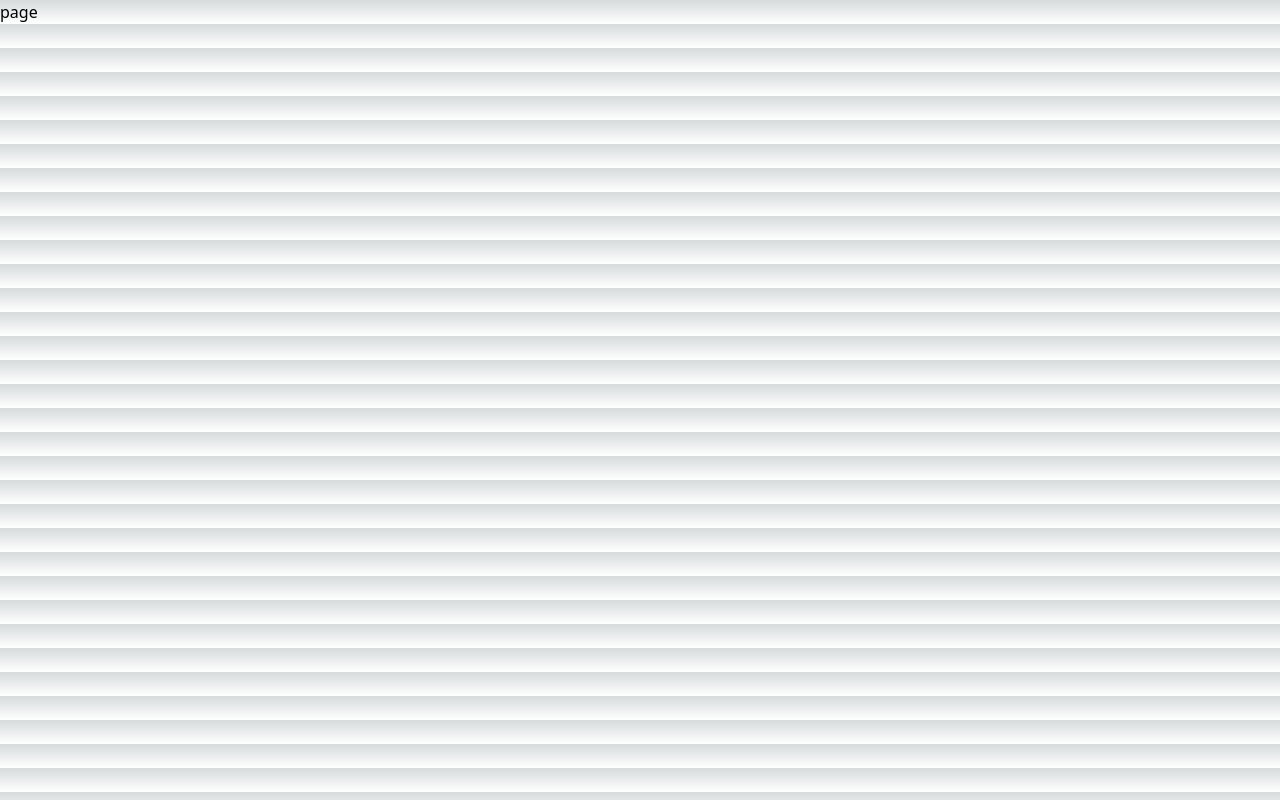
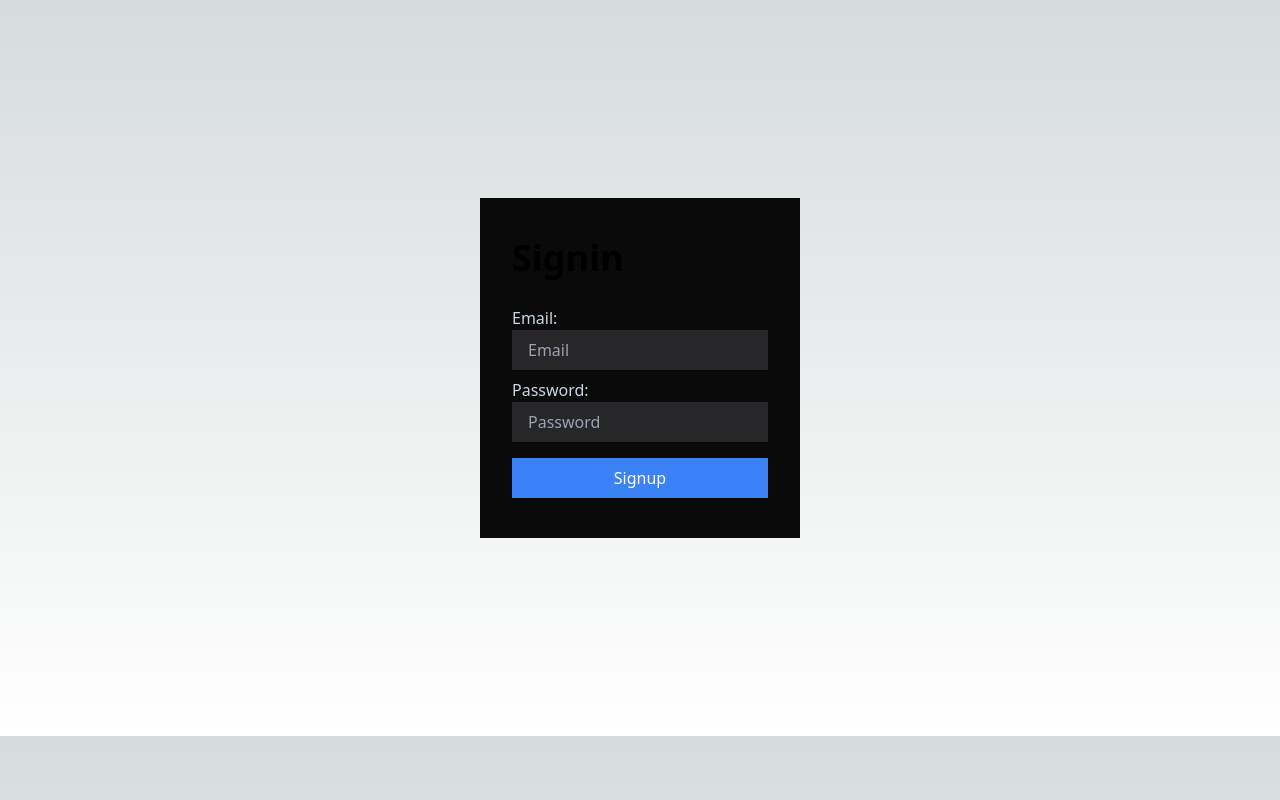
Before and after one commit to DiegpP/SENA-REP, a Next.js app: page /login in a window 1280 px wide. Built offline with nearby package versions, Linux system fonts and the light colour scheme.

Commit message:
Forma del login

```diff
--- a/src/app/api/auth/[...nextauth]/route.ts
+++ b/src/app/api/auth/[...nextauth]/route.ts
@@ -42,6 +42,9 @@
       },
 
     },
+    pages: {
+      signIn: "/login",
+    },
 });
 
 
--- a/src/app/login/page.tsx
+++ b/src/app/login/page.tsx
@@ -1,7 +1,62 @@
-import React from 'react'
+"use client";
+import { FormEvent, useState } from "react";
+import { AxiosError } from "axios";
+import { signIn } from "next-auth/react";
+import { useRouter } from "next/navigation";
 
-export default function page() {
+function Signin() {
+  const [error, setError] = useState("");
+  const router = useRouter();
+
+  const handleSubmit = async (event: FormEvent<HTMLFormElement>) => {
+    event.preventDefault();
+
+    const formData = new FormData(event.currentTarget);
+
+    const res = await signIn("credentials", {
+      email: formData.get("email"),
+      password: formData.get("password"),
+      redirect: false,
+    });
+
+    if (res?.error) setError(res.error as string);
+
+    if (res?.ok) return router.push("/dashboard");
+
+    console.log(res);
+  };
+
   return (
-    <div>page</div>
-  )
+    <div className="justify-center h-[calc(100vh-4rem)] flex items-center">
+      <form
+        onSubmit={handleSubmit}
+        className="bg-neutral-950 px-8 py-10 w-3/12"
+      >
+        {error && <div className="bg-red-500 text-white p-2 mb-2">{error}</div>}
+        <h1 className="text-4xl font-bold mb-7">Signin</h1>
+
+        <label className="text-slate-300">Email:</label>
+        <input
+          type="email"
+          placeholder="Email"
+          className="bg-zinc-800 px-4 py-2 block mb-2 w-full"
+          name="email"
+        />
+
+        <label className="text-slate-300">Password:</label>
+        <input
+          type="password"
+          placeholder="Password"
+          className="bg-zinc-800 px-4 py-2 block mb-2 w-full"
+          name="password"
+        />
+
+        <button className="bg-blue-500 text-white px-4 py-2 block w-full mt-4">
+          Signup
+        </button>
+      </form>
+    </div>
+  );
 }
+
+export default Signin;
```
